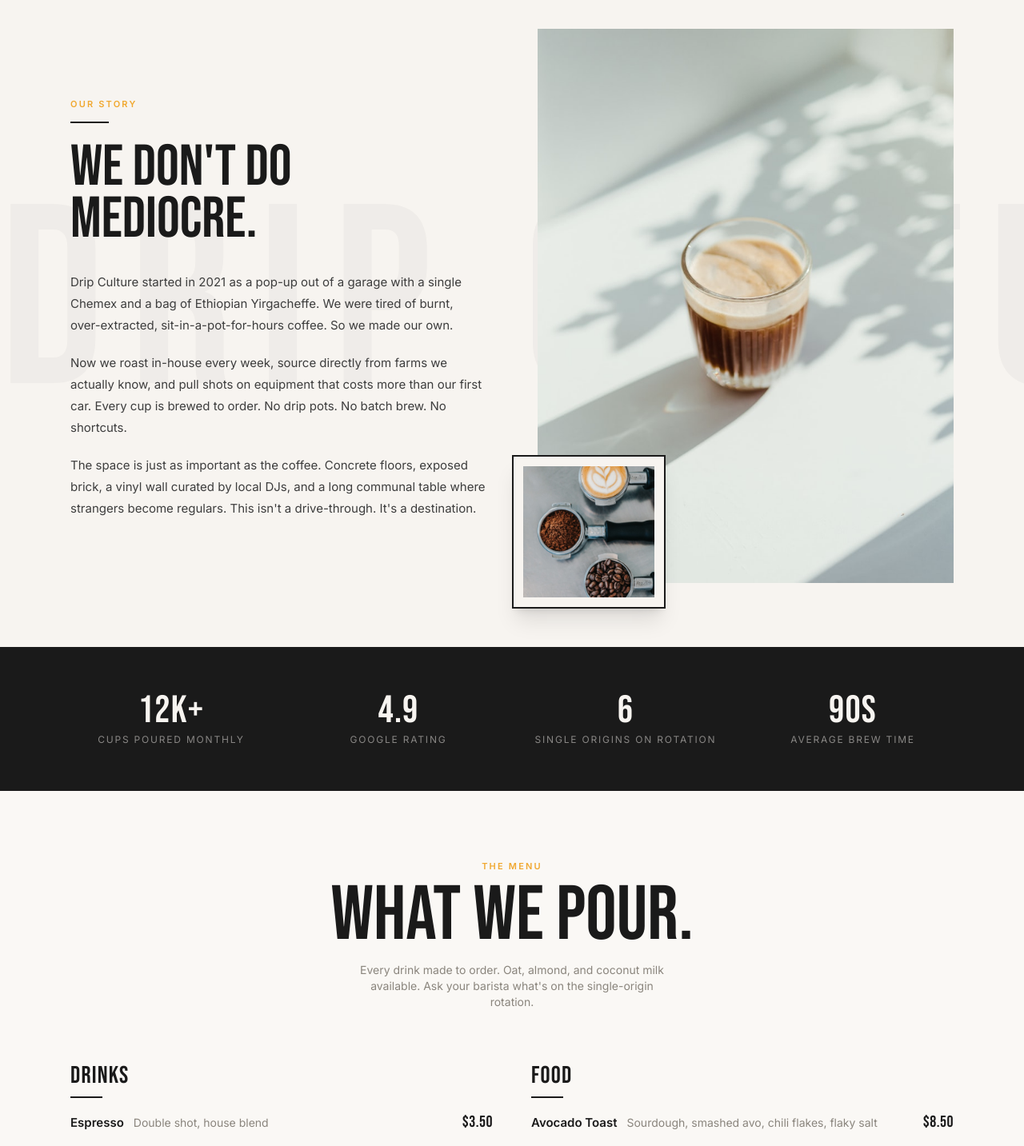
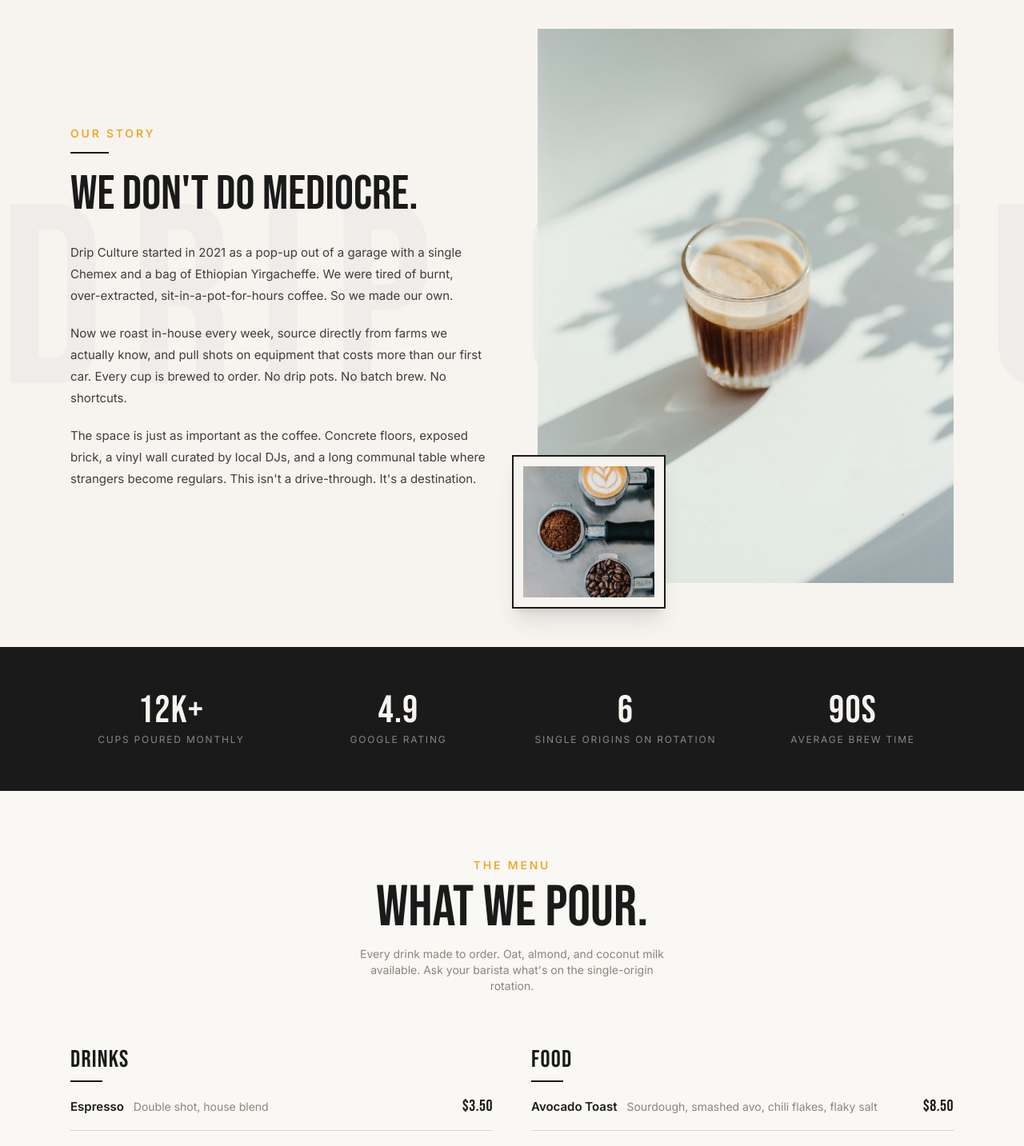
Before and after one commit to heathponder/dripculture, a Next.js app: page / in a window 1280 px wide. Shown: the part 900-2333 px from the top of the page at 80% size. Built offline with nearby package versions, Linux system fonts and the light colour scheme.

Commit message:
Fix section header sizes — bigger labels, smaller titles

```diff
--- a/src/components/Menu.tsx
+++ b/src/components/Menu.tsx
@@ -67,10 +67,10 @@ export default function Menu() {
       <div className="max-w-6xl mx-auto px-6">
         <ScrollReveal>
           <div className="text-center mb-16">
-            <span className="text-accent text-[11px] font-semibold tracking-[0.2em] uppercase">The Menu</span>
+            <span className="text-accent text-sm font-semibold tracking-[0.2em] uppercase">The Menu</span>
             <TextScramble
               text="WHAT WE POUR."
-              className="font-heading text-6xl md:text-8xl text-ink leading-[0.85] mt-3 mb-4"
+              className="font-heading text-5xl md:text-7xl text-ink leading-[0.85] mt-3 mb-4"
             />
             <p className="text-ink-muted text-sm max-w-sm mx-auto">
               Every drink made to order. Oat, almond, and coconut milk available.
--- a/src/components/Reviews.tsx
+++ b/src/components/Reviews.tsx
@@ -44,10 +44,10 @@ export default function Reviews() {
       <div className="max-w-6xl mx-auto px-6">
         <ScrollReveal>
           <div className="text-center mb-16">
-            <span className="text-accent text-[11px] font-semibold tracking-[0.2em] uppercase">Reviews</span>
+            <span className="text-accent text-sm font-semibold tracking-[0.2em] uppercase">Reviews</span>
             <TextScramble
               text="WORD ON THE STREET."
-              className="font-heading text-6xl md:text-8xl text-ink leading-[0.85] mt-3 mb-4"
+              className="font-heading text-5xl md:text-7xl text-ink leading-[0.85] mt-3 mb-4"
             />
             <div className="flex items-center justify-center gap-2 text-ink-muted text-sm">
               <Stars count={5} />
--- a/src/components/Space.tsx
+++ b/src/components/Space.tsx
@@ -18,10 +18,10 @@ export default function Space() {
       <div className="max-w-6xl mx-auto px-6">
         <ScrollReveal>
           <div className="text-center mb-16">
-            <span className="text-accent text-[11px] font-semibold tracking-[0.2em] uppercase">The Space</span>
+            <span className="text-accent text-sm font-semibold tracking-[0.2em] uppercase">The Space</span>
             <TextScramble
               text="MORE THAN A COFFEE SHOP."
-              className="font-heading text-6xl md:text-8xl text-ink leading-[0.85] mt-3 mb-4"
+              className="font-heading text-5xl md:text-7xl text-ink leading-[0.85] mt-3 mb-4"
             />
           </div>
         </ScrollReveal>
--- a/src/components/Story.tsx
+++ b/src/components/Story.tsx
@@ -15,11 +15,11 @@ export default function Story() {
           {/* Text */}
           <div>
             <ScrollReveal>
-              <span className="text-accent text-[11px] font-semibold tracking-[0.2em] uppercase">Our Story</span>
+              <span className="text-accent text-sm font-semibold tracking-[0.2em] uppercase">Our Story</span>
               <hr className="editorial-rule w-12 mt-3 mb-6" />
               <TextScramble
                 text="WE DON'T DO MEDIOCRE."
-                className="font-heading text-5xl md:text-7xl text-ink leading-[0.9] mb-8"
+                className="font-heading text-4xl md:text-6xl text-ink leading-[0.9] mb-8"
               />
             </ScrollReveal>
 
--- a/src/components/Visit.tsx
+++ b/src/components/Visit.tsx
@@ -19,10 +19,10 @@ export default function Visit() {
       <div className="max-w-6xl mx-auto px-6">
         <ScrollReveal>
           <div className="text-center mb-16">
-            <span className="text-accent text-[11px] font-semibold tracking-[0.2em] uppercase">Visit</span>
+            <span className="text-accent text-sm font-semibold tracking-[0.2em] uppercase">Visit</span>
             <TextScramble
               text="PULL UP."
-              className="font-heading text-6xl md:text-8xl text-ink leading-[0.85] mt-3 mb-4"
+              className="font-heading text-5xl md:text-7xl text-ink leading-[0.85] mt-3 mb-4"
             />
           </div>
         </ScrollReveal>
```
